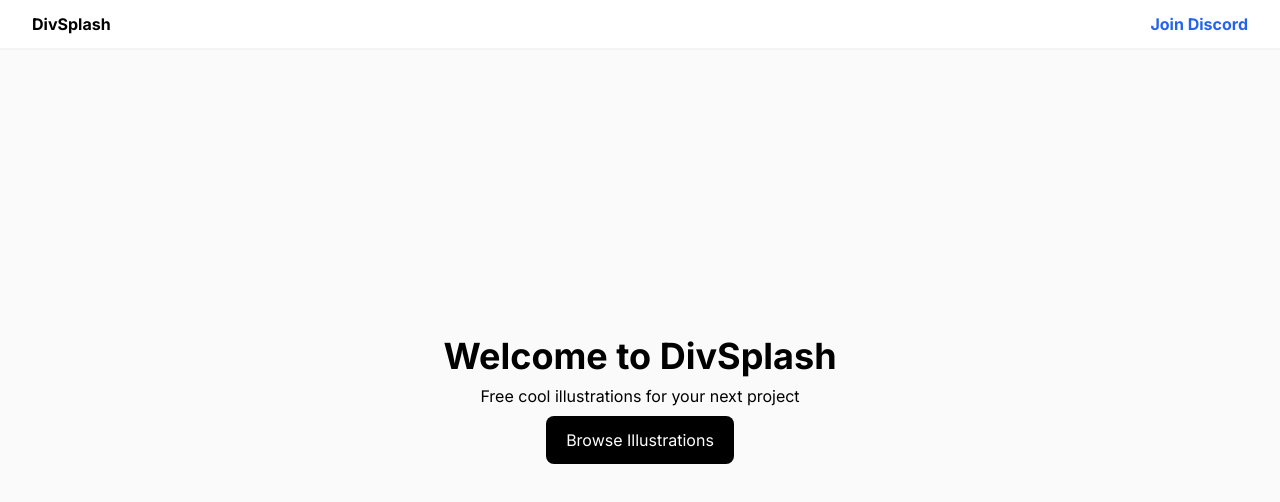
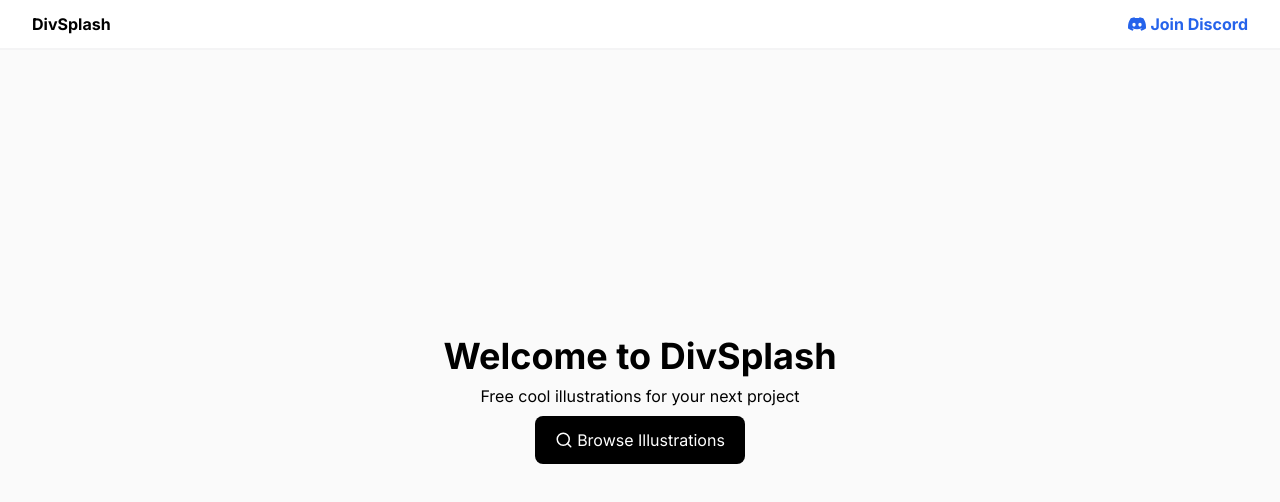
Before and after one commit to Yazdun/divsplash, a Next.js app: page / in a window 1280 px wide. Shown: the top 502 px of the page. Built offline with nearby package versions, Linux system fonts and the light colour scheme.

Commit message:
add icons

```diff
--- a/app/page.tsx
+++ b/app/page.tsx
@@ -1,5 +1,6 @@
 import Link from 'next/link'
 import React from 'react'
+import { FiSearch } from 'react-icons/fi'
 
 export default function Home() {
   return (
@@ -9,8 +10,9 @@
         <p>Free cool illustrations for your next project</p>
         <Link
           href="#"
-          className="flex px-5 py-3 text-white bg-black rounded-lg"
+          className="flex items-center gap-1 px-5 py-3 text-white bg-black rounded-lg hover:bg-zinc-800"
         >
+          <FiSearch className="text-lg" />
           Browse Illustrations
         </Link>
       </div>
--- a/components/Navigation.tsx
+++ b/components/Navigation.tsx
@@ -1,11 +1,13 @@
 import React from 'react'
+import { BsDiscord } from 'react-icons/bs'
 
 export const Navigation = () => {
   return (
     <div className="fixed top-0 left-0 right-0 p-3 bg-white border-b-2 border-zinc-100">
       <div className="container flex items-center justify-between ">
         <span className="font-bold">DivSplash</span>
-        <a href="#" className="font-bold text-blue-600">
+        <a href="#" className="flex items-center gap-1 font-bold text-blue-600">
+          <BsDiscord className="text-lg" />
           Join Discord
         </a>
       </div>
--- a/package.json
+++ b/package.json
@@ -24,6 +24,7 @@
     "postcss": "8.4.24",
     "react": "18.2.0",
     "react-dom": "18.2.0",
+    "react-icons": "^4.10.1",
     "tailwindcss": "3.3.2",
     "typescript": "5.1.3"
   },
```
Also changed, not shown: 1 other file (tests, documents, lock files or other folders).
